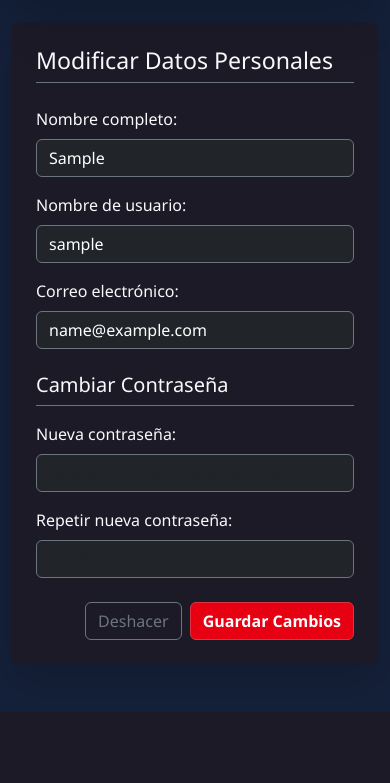
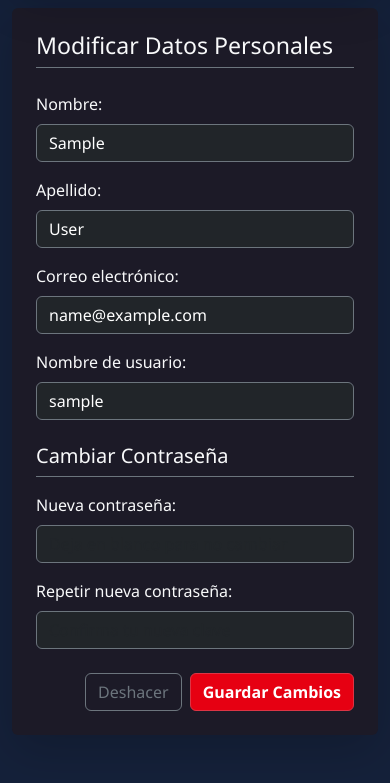
Before and after one commit to Blurrycc/GoPlay_semana_4, a Django app: page /perfil/ in a window 390 px wide. Shown: the part 537-1320 px from the top of the page. Before the commit the page ends 1249 px from the top, so only its background shows below. Run offline with Django 5.2, Linux system fonts and the light colour scheme; the visitor is signed in with stand-in values (Sample User, id 1).

Commit message:
implementación ModelForm para perfil, herencia base en HTML y validación estricta de contraseñas
Creamos el archivo forms.py para poder implementar modelform para la edición del perfil de usuario.
Cambio completo en el archivo perfil.html, dando uso a la herencia desde base.html con {% extends 'tienda/base.html' %}
Bloque de mensajes dinámicos para alertas

```diff
--- /dev/null
+++ b/tienda/forms.py
@@ -0,0 +1,29 @@
+from django import forms
+from django.contrib.auth.models import User
+
+class PerfilUsuarioForm(forms.ModelForm):
+    # Añadimos los campos de contraseña que no vienen por defecto en el modelo User
+    password = forms.CharField(widget=forms.PasswordInput(), required=False, label="Nueva Contraseña")
+    password_confirmacion = forms.CharField(widget=forms.PasswordInput(), required=False, label="Confirmar Contraseña")
+
+    class Meta:
+        model = User
+        # Estos son los campos del usuario que permitiremos editar
+        fields = ['first_name', 'last_name', 'email']
+
+    # Validación estricta en el servidor
+    def clean(self):
+        # Ejecutamos las validaciones normales primero
+        cleaned_data = super().clean()
+
+        # Obtenemos las contraseñas que el usuario escribió
+        password = cleaned_data.get("password")
+        password_confirm = cleaned_data.get("password_confirmacion")
+
+        # Si el usuario intentó cambiar la contraseña, verificamos que coincidan
+        if password or password_confirm:
+            if password != password_confirm:
+                # Si no coinciden, Django bloquea el guardado y lanza este error
+                raise forms.ValidationError("Las contraseñas no coinciden. Por favor, verifica e inténtalo de nuevo.")
+
+        return cleaned_data
--- a/tienda/templates/tienda/perfil.html
+++ b/tienda/templates/tienda/perfil.html
@@ -1,39 +1,10 @@
+{% extends 'tienda/base.html' %}
 {% load static %}
-<!DOCTYPE html>
-<html lang="es">
-    <head>
-        <meta charset="UTF-8">
-        <meta name="viewport" content="width=device-width, initial-scale=1.0">
-        <title>Go Play! - Mi Perfil</title>
-        <link href="https://cdn.jsdelivr.net/npm/bootstrap@5.3.3/dist/css/bootstrap.min.css" rel="stylesheet">
-        <link rel="stylesheet" href="{% static 'tienda/css/estilos.css' %}">
-    </head>
-<body>
 
-    <header>
-        <nav class="navbar navbar-expand-lg navbar-dark sticky-top p-3 shadow-sm">
-            <div class="container-fluid">
-                <a class="navbar-brand d-flex align-items-center" href="{% url 'index' %}">
-                    <img src="{% static 'tienda/img/logo_2.jpg' %}" alt="Logo Go Play!" height="60" class="me-2">
-                </a>
-                <button class="navbar-toggler" type="button" data-bs-toggle="collapse" data-bs-target="#navbarNav">
-                    <span class="navbar-toggler-icon"></span>
-                </button>
-                <div class="collapse navbar-collapse" id="navbarNav">
-                    <ul class="navbar-nav ms-auto">
-                        <li class="nav-item">
-                            <a class="nav-link text-uppercase px-3 fw-bold" href="{% url 'index' %}">Volver a la Tienda</a>
-                        </li>
-                        <li class="nav-item">
-                            <a class="nav-link text-danger text-uppercase px-3 fw-bold" href="{% url 'login' %}">Cerrar Sesión</a>
-                        </li>
-                    </ul>
-                </div>
-            </div>
-        </nav>
-    </header>
+{% block titulo %}Mi Perfil - Go Play!{% endblock %}
 
-    <main class="container my-5">
+{% block contenido %}
+<div class="container my-5">
     <h2 class="text-uppercase fw-bold mb-4" style="color: var(--gp-text-light);">Panel de <span style="color: var(--gp-red-accent);">Usuario</span></h2>
 
     <div class="row g-4">
@@ -42,12 +13,12 @@
             <div class="card shadow-lg border-0 card-goplay text-center p-4">
                 <div class="card-body">
                     <div class="mx-auto mb-3 d-flex align-items-center justify-content-center bg-dark text-secondary rounded-circle" style="width: 120px; height: 120px; border: 3px solid var(--gp-red-accent);">
-                            <span class="fs-1 fw-bold">GP</span>
+                        <span class="fs-1 fw-bold">{{ user.username|make_list|first|upper }}</span>
                     </div>
-                        <h4 class="text-light fw-bold mb-1">GamerX_99</h4>
+                    <h4 class="text-light fw-bold mb-1">{{ user.username }}</h4>
                     <p class="text-muted mb-3">Jugador Activo</p>
 
-                        <a href="{% url 'carrito' %}" class="btn btn-outline-light w-100 mb-2">Ver mis compras</a>
+                    <a href="#" class="btn btn-outline-light w-100 mb-2">Ver mis compras</a>
                 </div>
             </div>
         </div>
@@ -58,11 +29,12 @@
 
                     <h3 class="text-light mb-4 border-bottom border-secondary pb-2">Modificar Datos Personales</h3>
 
-                        <form id="formularioPerfil" method="POST" action="">
+                    <form method="POST" action="">
                         {% csrf_token %}
+
                         {% if messages %}
                             {% for message in messages %}
-                                    <div class="alert alert-success alert-dismissible fade show mt-2" role="alert">
+                                <div class="alert alert-{{ message.tags }} alert-dismissible fade show mt-2" role="alert">
                                     {{ message }}
                                     <button type="button" class="btn-close" data-bs-dismiss="alert" aria-label="Close"></button>
                                 </div>
@@ -71,18 +43,24 @@
 
                         <div class="row mb-3">
                             <div class="col-md-6 mb-3 mb-md-0">
-                                    <label for="perfilNombre" class="form-label text-light">Nombre completo:</label>
-                                    <input type="text" class="form-control text-bg-dark border-secondary" id="perfilNombre" name="nombre_completo" value="{{ user.first_name }}">
+                                <label for="perfilNombre" class="form-label text-light">Nombre:</label>
+                                <input type="text" class="form-control text-bg-dark border-secondary" id="perfilNombre" name="first_name" value="{{ user.first_name }}">
+                            </div>
+                            <div class="col-md-6">
+                                <label for="perfilApellido" class="form-label text-light">Apellido:</label>
+                                <input type="text" class="form-control text-bg-dark border-secondary" id="perfilApellido" name="last_name" value="{{ user.last_name }}">
+                            </div>
+                        </div>
+
+                        <div class="row mb-3">
+                            <div class="col-md-6 mb-3 mb-md-0">
+                                <label for="perfilCorreo" class="form-label text-light">Correo electrónico:</label>
+                                <input type="email" class="form-control text-bg-dark border-secondary" id="perfilCorreo" name="email" value="{{ user.email }}">
                             </div>
                             <div class="col-md-6">
                                 <label for="perfilUsuario" class="form-label text-light">Nombre de usuario:</label>
-                                    <input type="text" class="form-control text-bg-dark border-secondary" id="perfilUsuario" name="alias_usuario" value="{{ user.username }}" readonly>
+                                <input type="text" class="form-control text-bg-dark border-secondary" id="perfilUsuario" value="{{ user.username }}" readonly>
                             </div>
-                            </div>
-
-                            <div class="mb-3">
-                                <label for="perfilCorreo" class="form-label text-light">Correo electrónico:</label>
-                                <input type="email" class="form-control text-bg-dark border-secondary" id="perfilCorreo" name="email_usuario" value="{{ user.email }}">
                         </div>
 
                         <h4 class="text-light mt-4 mb-3 fs-5 border-bottom border-secondary pb-2">Cambiar Contraseña</h4>
@@ -90,15 +68,13 @@
                         <div class="row mb-4">
                             <div class="col-md-6 mb-3 mb-md-0">
                                 <label for="perfilClaveNueva" class="form-label text-light">Nueva contraseña:</label>
-                                    <input type="password" class="form-control text-bg-dark border-secondary" id="perfilClaveNueva" name="password_nueva" placeholder="Deja en blanco para no cambiar">
+                                <input type="password" class="form-control text-bg-dark border-secondary" id="perfilClaveNueva" name="password" placeholder="Deja en blanco para no cambiar">
                             </div>
                             <div class="col-md-6">
                                 <label for="perfilClaveRepetir" class="form-label text-light">Repetir nueva contraseña:</label>
-                                    <input type="password" class="form-control text-bg-dark border-secondary" id="perfilClaveRepetir" name="password_repetir" placeholder="Confirma tu nueva clave">
+                                <input type="password" class="form-control text-bg-dark border-secondary" id="perfilClaveRepetir" name="password_confirmacion" placeholder="Confirma tu nueva clave">
                             </div>
                         </div>
-
-                            <div id="mensajePerfil" class="alert d-none" role="alert"></div>
 
                         <div class="d-flex justify-content-end gap-2 mt-4">
                             <button type="reset" class="btn btn-outline-secondary">Deshacer</button>
@@ -112,8 +88,5 @@
         </div>
 
     </div>
-    </main>
-
-    <script src="https://cdn.jsdelivr.net/npm/bootstrap@5.3.3/dist/js/bootstrap.bundle.min.js"></script>
-</body>
-</html>
+</div>
+{% endblock %}
--- a/tienda/views.py
+++ b/tienda/views.py
@@ -8,6 +8,7 @@ from django.contrib.auth import update_session_auth_hash
 from django.core.paginator import Paginator
 from django.contrib.auth.password_validation import validate_password
 from django.core.exceptions import ValidationError
+from .forms import PerfilUsuarioForm
 
 # Vista de la página principal
 def index(request):
@@ -42,13 +43,6 @@ def login_usuario(request): # Le cambiamos el nombre ligeramente para que no cho
 
     # Si solo está entrando a mirar la página, cargamos el HTML normal
     return render(request, 'tienda/login.html')
-
-from django.contrib.auth.models import User
-from django.contrib.auth.password_validation import validate_password
-from django.core.exceptions import ValidationError
-from django.contrib import messages
-from .models import PerfilUsuario
-
 
 
 def registro(request):
@@ -121,29 +115,39 @@ def recuperar(request):
 
 
 # --- Vistas Protegidas ---
-@login_required(login_url='login')
+@login_required
 def perfil(request):
     if request.method == 'POST':
-        nuevo_nombre = request.POST.get('nombre_completo')
-        nuevo_correo = request.POST.get('email_usuario')
-        nueva_clave = request.POST.get('password_nueva') # Atrapamos la nueva clave del HTML
+        # Le pasamos los datos del POST y le decimos qué usuario estamos editando (instance)
+        form = PerfilUsuarioForm(request.POST, instance=request.user)
 
-        usuario = request.user
-        usuario.first_name = nuevo_nombre
-        usuario.email = nuevo_correo
+        # ModelForm hace el trabajo de validación
+        if form.is_valid():
+            # Guardamos los datos base (nombre, apellido, email) pero aún no en la BD (commit=False)
+            usuario = form.save(commit=False)
 
-        # Lógica para cambiar contraseña solo si el usuario escribió algo
-        if nueva_clave and nueva_clave.strip() != '':
-            usuario.set_password(nueva_clave) # Encripta la nueva clave para Oracle
+            # Si el usuario escribió una nueva contraseña válida, la encriptamos y guardamos
+            nueva_password = form.cleaned_data.get('password')
+            if nueva_password:
+                usuario.set_password(nueva_password)
+
             usuario.save()
-            update_session_auth_hash(request, usuario) # Mantiene al usuario logueado con su nueva clave
+            messages.success(request, '¡Tu perfil ha sido actualizado exitosamente!')
+
         else:
-            usuario.save() # Guarda solo nombre y correo
+            # Si las contraseñas no coinciden o falta un dato, extraemos el error del form
+            for error in form.non_field_errors():
+                messages.error(request, error)
+            messages.error(request, 'Ocurrió un error al actualizar. Por favor revisa los datos.')
 
-        messages.success(request, '¡Tus datos han sido actualizados con éxito!')
-        return redirect('perfil')
+    else:
+        # Si entra por primera vez (GET), cargamos el form con sus datos actuales
+        form = PerfilUsuarioForm(instance=request.user)
 
-    return render(request, 'tienda/perfil.html')
+    context = {
+        'form': form
+    }
+    return render(request, 'tienda/perfil.html', context)
 
 # Vistas de Tienda
 @login_required(login_url='login')
```
Lines whose indentation alone changed are shown as unchanged.
